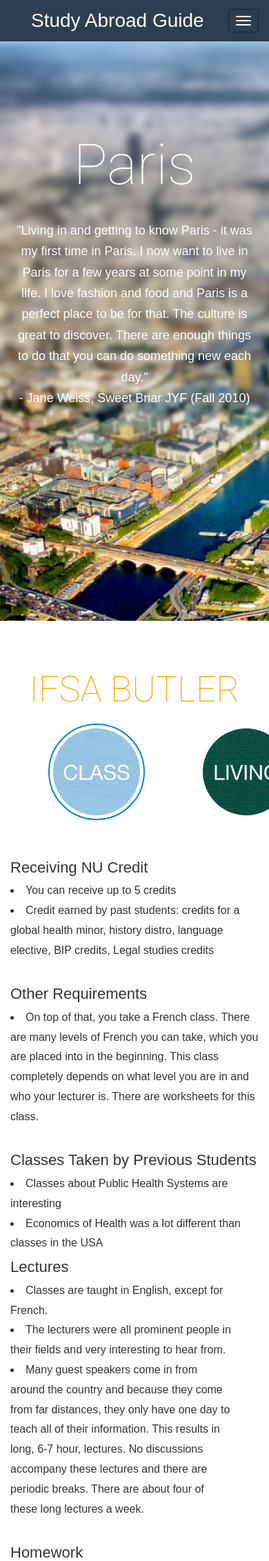
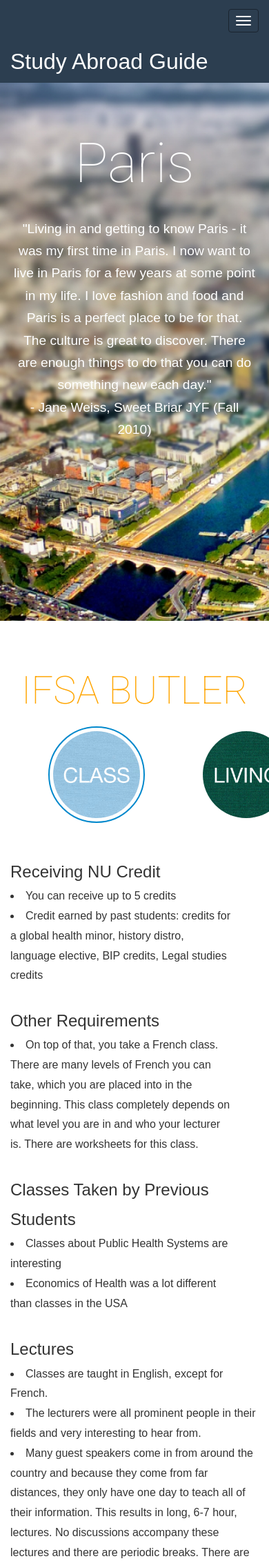
Before and after one commit to nuasg/studyabroadguide, a PHP site: page /paris.html in a window 390 px wide; the page is wider, and only the part inside the window is pictured. Shown: the top 2263 px of that part at 69% size. Run offline with PHP 8.4, Linux system fonts and the light colour scheme; some libraries are stand-ins or nearby versions.

Commit message:
responsive font size

```diff
--- a/buenos-aires.html
+++ b/buenos-aires.html
@@ -1,6 +1,7 @@
 <!DOCTYPE html>
 <html>
 <head>
+  <meta name="viewport" content="width=device-width" />
   <title>Study Abroad Guide</title>
   <!--  CSS  -->
   <link rel="stylesheet" href="css/bootstrap.min.css">
--- a/css/base.css
+++ b/css/base.css
@@ -1,7 +1,23 @@
+@media all and (max-width: 1200px) { /* screen size until 1200px */
+    body {
+        font-size: 1.5em; /* 1.5x default size */
+    }
+}
+@media all and (max-width: 1000px) { /* screen size until 1000px */
+    body {
+        font-size: 1.2em; /* 1.2x default size */
+        }
+    }
+@media all and (max-width: 500px) { /* screen size until 500px */
+    body {
+        font-size: 0.8em; /* 0.8x default size */
+        }
+    }
+
 body {
     font-family: sans-serif;
     font-weight: 200;
-    font-size: 14px;
+    font-size: 16px;
     line-height: 1.688;
     color: #333;
 }
@@ -11,14 +27,14 @@ section { padding: 50px 0px; }
 h1, h2, .hero-heading, .caption { font-family: 'Roboto', sans-serif;}
 h1 {
     font-weight: 200;
-    font-size: 52px;
+    font-size: 3.5em;
     text-align: center;
     text-transform: uppercase;
 }
 
 h2 {
     font-weight: 200;
-    font-size: 38px;
+    font-size: 2.2em;
     margin-top: 0px;
     margin-bottom: 40px;
     text-align: center;
@@ -66,10 +82,10 @@ h2 {
 
 .hero-heading {
     font-weight: lighter;
-    font-size: 82px;
+    font-size: 5.0em;
 }
 
-.hero-text { font-size: 18px; }
+.hero-text { font-size: 1.2em; }
 
 
 .round-image {
@@ -119,13 +135,13 @@ h2 {
 }
 
 .li-text, .caption, .tip-text  {
-    font-size: 16px;
+    font-size: 1.0em;
     line-height: 1.8;
 }
 
 .li-text b {
     font-weight: lighter;
-    font-size: 22px;
+    font-size: 1.5em;
 }
 
 .sidebar  {
@@ -223,7 +239,7 @@ h2 {
     width: 100%;
     padding: 10px;
     background-color: #ebe5da;
-    font-size: 16px;
+    font-size: 1.0em;
     font-weight: 700;
     letter-spacing: 1px;
     text-transform: uppercase;
--- a/css/index.css
+++ b/css/index.css
@@ -3,7 +3,7 @@ body
   	background: url(../img/bg-1.jpg) repeat top left;
     font-family: sans-serif;
     font-weight: 200;
-    font-size: 14px;
+    font-size: 16px;
     line-height: 1.688;
     color: #333;
 }
@@ -13,11 +13,11 @@ button {outline: none;}
 a {text-decoration:none;}
 
 .navbar-brand {
-	font-size: 2.0em;
+	font-size: 1.5em;
 }
 
 .navbar-nav {
-	font-size: 1.3em;
+	font-size: 1.0em;
 }
 
 .globe-image {
--- a/london.html
+++ b/london.html
@@ -102,7 +102,7 @@
 
 		<div class="tab-content">
 			<div class="row li-text tab-pane fade in active" id="class">
-				<div class="col-md-4 col-md-offset-2">
+				<div class="col-md-4 col-md-offset-2 extra-margin">
 					<b>Location </b><br>
 					Central London <br><br>
 
@@ -117,7 +117,7 @@
 					<li> Northwestern Credit: Yes </li>
 					<li> Effect on Northwestern GPA: N/A </li>
 				</div> <!--column-->
-				<div class="col-md-4 extra-margin">
+				<div class="col-md-4">
 					<b>Program Summary </b><br>
 					LSE offers about 20 classes per session ranging in varying levels of Economics and Political Science classes. Most classes have one midterm in the middle of the second week and one final at the end of the three-week session. Classes are 3 hours, 5 days a week and are supplemented by a daily, and often mandatory, discussion section that lasts one hour. While LSE is academically intensive in that it is time consuming, the majority of the work is left in the classroom and is easily manageable. Although these credits do not have an effect on one's Northwestern GPA, students found that by taking these classes pass/fail, it was most likely a boost to their GPA not having to take the class at Northwestern where they would be more likely to receive a lower grade.
 				</div> <!--column-->
--- a/paris.html
+++ b/paris.html
@@ -100,7 +100,7 @@
 
 		<div class="tab-content">
 			<div class="row li-text tab-pane fade in active" id="class">
-				<div class="col-md-4 col-md-offset-2">
+				<div class="col-md-4 col-md-offset-2 extra-margin">
 					<b> Receiving NU Credit </b>
 					<li> You can receive up to 5 credits </li>
 					<li> Credit earned by past students: credits for a global health minor, history distro, language elective, BIP credits, Legal studies credits </li>
@@ -112,7 +112,7 @@
 					<li> Classes about Public Health Systems are interesting </li>
 					<li> Economics of Health was a lot different than classes in the USA </li>
 				</div> <!--column-->
-				<div class="col-md-4 extra-margin">
+				<div class="col-md-4">
 					<b> Lectures </b>
 					<li> Classes are taught in English, except for French. </li>
 					<li> The lecturers were all prominent people in their fields and very interesting to hear from. </li>
```
